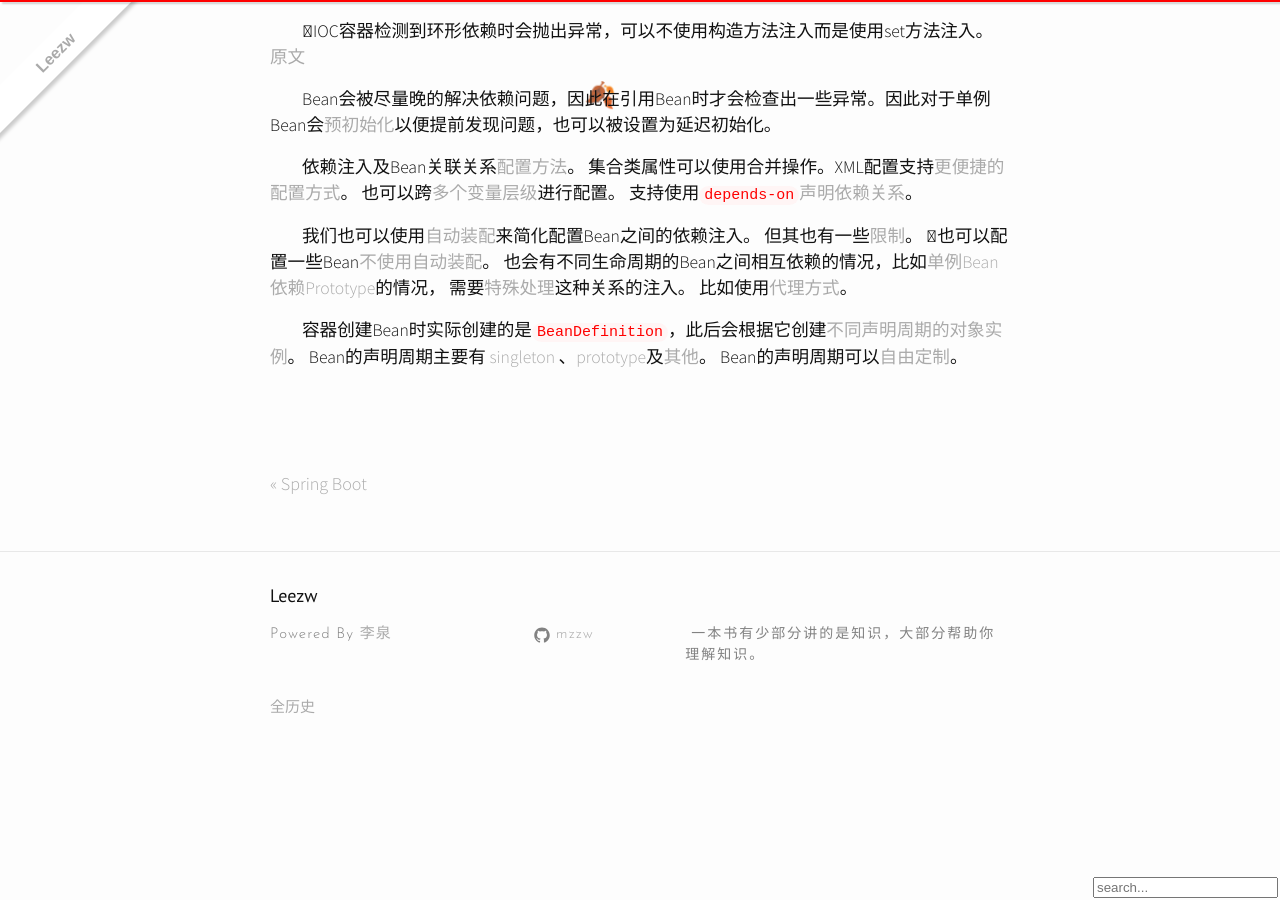
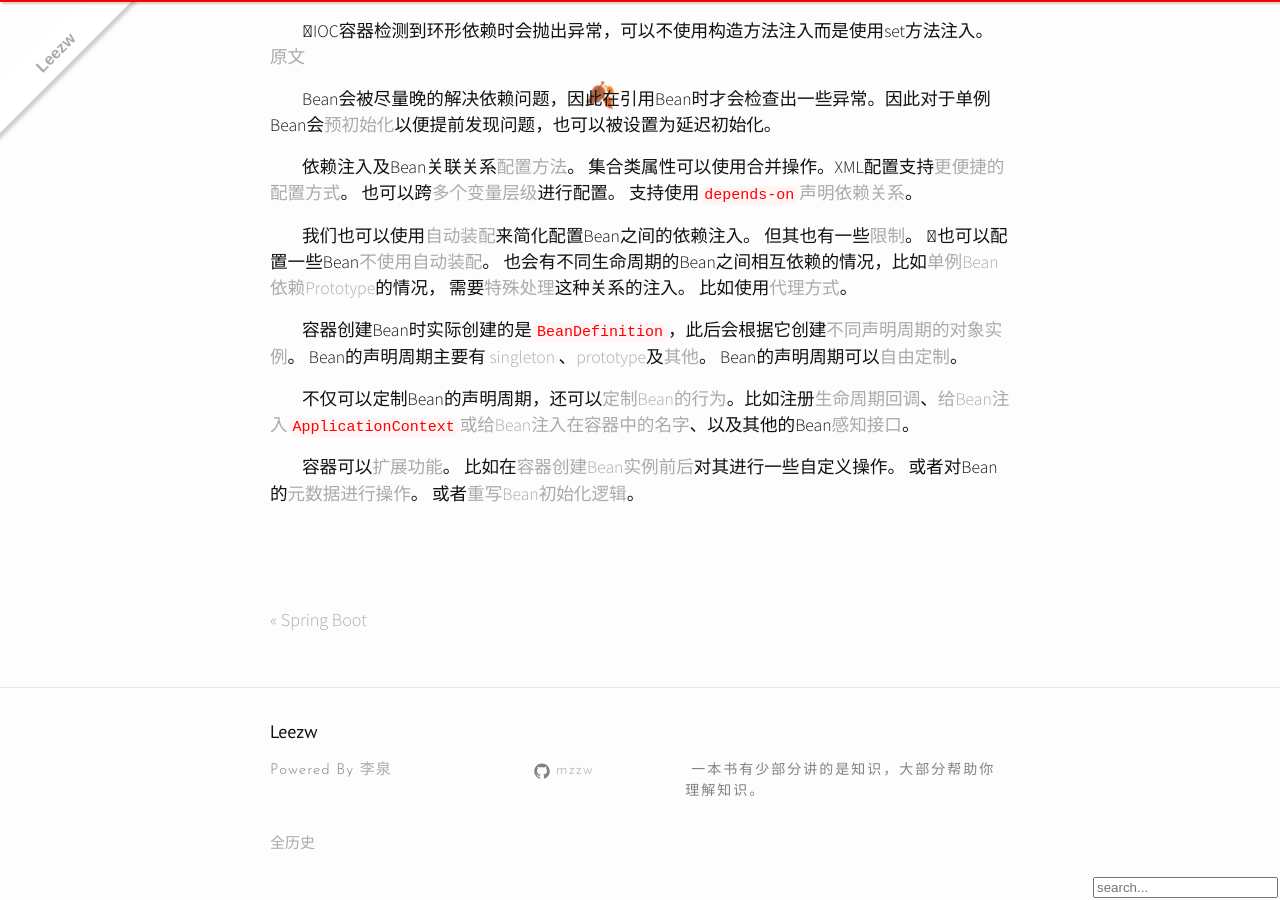
Before and after one commit to quantum-li/quantum-li.github.io, a Jekyll site: the page built from _article/2020-10-20-spring-framework.md, in a window 1280 px wide and 900 px high, scrolled down 1157 px. Built offline with Jekyll 4.4.1, drawn with Linux system fonts in a browser that asks for light colours; nearby versions of some CDN libraries; comment, search, counter and statistics services are not loaded.

Commit message:
2020-10-21 16:31:48

```diff
--- a/_article/2020-10-20-spring-framework.md
+++ b/_article/2020-10-20-spring-framework.md
@@ -56,3 +56,10 @@ Bean会被尽量晚的解决依赖问题，因此在引用Bean时才会检查出
 容器创建Bean时实际创建的是`BeanDefinition`，此后会根据它创建[不同声明周期的对象实例](https://docs.spring.io/spring-framework/docs/5.2.9.RELEASE/spring-framework-reference/core.html#beans-factory-scopes)。
 Bean的声明周期主要有 [singleton](https://docs.spring.io/spring-framework/docs/5.2.9.RELEASE/spring-framework-reference/core.html#beans-factory-scopes-singleton) 、[prototype](https://docs.spring.io/spring-framework/docs/5.2.9.RELEASE/spring-framework-reference/core.html#beans-factory-scopes-prototype)及[其他](https://docs.spring.io/spring-framework/docs/5.2.9.RELEASE/spring-framework-reference/core.html#beans-factory-scopes-other)。
 Bean的声明周期可以[自由定制](https://docs.spring.io/spring-framework/docs/5.2.9.RELEASE/spring-framework-reference/core.html#beans-factory-scopes-custom)。
+
+不仅可以定制Bean的声明周期，还可以[定制Bean的行为](https://docs.spring.io/spring-framework/docs/5.2.9.RELEASE/spring-framework-reference/core.html#beans-factory-nature)。比如注册[生命周期回调](https://docs.spring.io/spring-framework/docs/5.2.9.RELEASE/spring-framework-reference/core.html#beans-factory-lifecycle)、[给Bean注入`ApplicationContext`或给Bean注入在容器中的名字](https://docs.spring.io/spring-framework/docs/5.2.9.RELEASE/spring-framework-reference/core.html#beans-factory-aware)、以及其他的Bean[感知接口](https://docs.spring.io/spring-framework/docs/5.2.9.RELEASE/spring-framework-reference/core.html#aware-list)。
+
+容器可以[扩展功能](https://docs.spring.io/spring-framework/docs/5.2.9.RELEASE/spring-framework-reference/core.html#beans-factory-extension)。
+比如在[容器创建Bean实例前后](https://docs.spring.io/spring-framework/docs/5.2.9.RELEASE/spring-framework-reference/core.html#beans-factory-extension-bpp)对其进行一些自定义操作。
+或者对Bean的[元数据进行操作](https://docs.spring.io/spring-framework/docs/5.2.9.RELEASE/spring-framework-reference/core.html#beans-factory-extension-factory-postprocessors)。
+或者[重写Bean初始化逻辑](https://docs.spring.io/spring-framework/docs/5.2.9.RELEASE/spring-framework-reference/core.html#beans-factory-extension-factorybean)。
```
